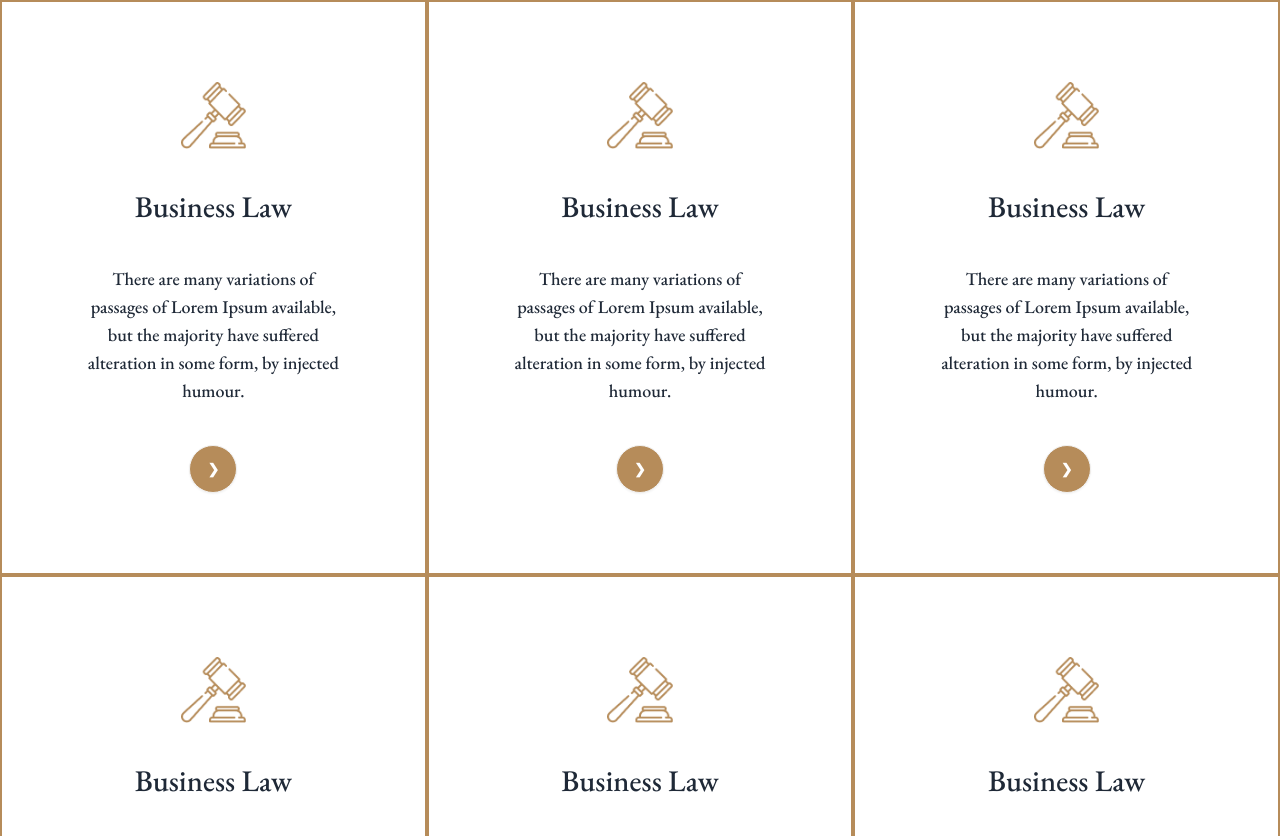
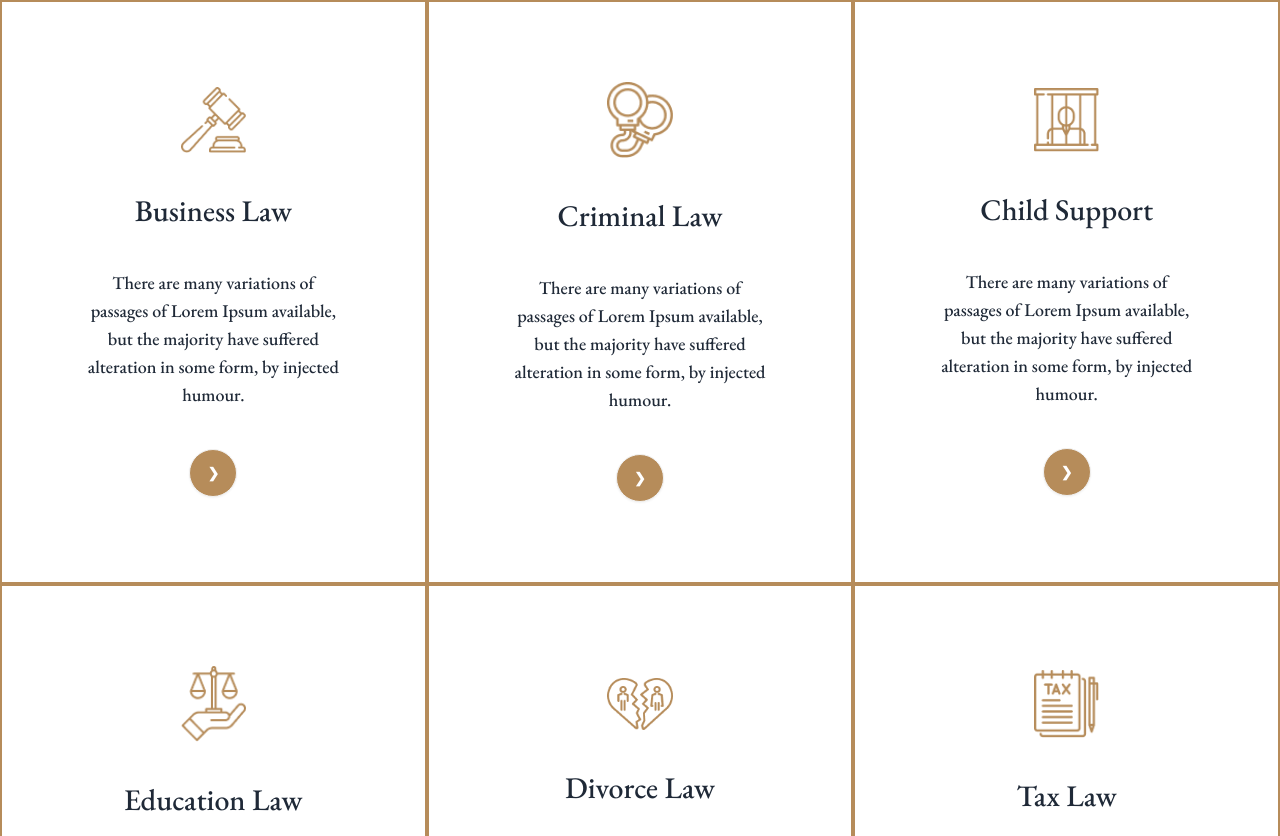
Before and after one commit to Arif-Rabbani-188/Legal_Solution_web, a plain HTML site: page index.html in a window 1280 px wide. Shown: the part 1028-1864 px from the top of the page. Drawn offline with nearby package versions, Linux system fonts and the light colour scheme.

Commit message:
card section is updated

```diff
--- a/index.html
+++ b/index.html
@@ -142,7 +142,7 @@
             <p class="text-xl text-gray-500 text-center mb-5">There are many variations of passages of Lorem Ipsum
                 available, but the majority have <br> suffered alteration
                 in some form, by injected humour.</p>
-            <div class="grid grid-cols-1 md:grid-cols-2 lg:grid-cols-3">
+            <div class="grid gap-5 md:gap-0 grid-cols-1 md:grid-cols-2 lg:grid-cols-3">
                 <div
                     class="card border-[#B68C5A] border-2 rounded-none px-20 flex flex-col items-center justify-center py-20 gap-10">
                     <img class="w-1/4" src="images/business.png" alt="">
@@ -153,40 +153,40 @@
                 </div>
                 <div
                     class="card border-[#B68C5A] border-2 rounded-none px-20 flex flex-col items-center justify-center py-20 gap-10">
-                    <img class="w-1/4" src="images/business.png" alt="">
-                    <h1 class="text-3xl text-center">Business Law</h1>
+                    <img class="w-1/4 h-1/4" src="images/criminal.png" alt="">
+                    <h1 class="text-3xl text-center">Criminal Law</h1>
                     <p class="text-lg text-center">There are many variations of passages of Lorem Ipsum available, but
                         the majority have suffered alteration in some form, by injected humour.</p>
                     <a href="#slide1" class="btn btn-circle bg-[#B68C5A] text-white">❯</a>
                 </div>
                 <div
                     class="card border-[#B68C5A] border-2 rounded-none px-20 flex flex-col items-center justify-center py-20 gap-10">
-                    <img class="w-1/4" src="images/business.png" alt="">
-                    <h1 class="text-3xl text-center">Business Law</h1>
+                    <img class="w-1/4" src="images/child.png" alt="">
+                    <h1 class="text-3xl text-center">Child Support</h1>
                     <p class="text-lg text-center">There are many variations of passages of Lorem Ipsum available, but
                         the majority have suffered alteration in some form, by injected humour.</p>
                     <a href="#slide1" class="btn btn-circle bg-[#B68C5A] text-white">❯</a>
                 </div>
                 <div
                     class="card border-[#B68C5A] border-2 rounded-none px-20 flex flex-col items-center justify-center py-20 gap-10">
-                    <img class="w-1/4" src="images/business.png" alt="">
-                    <h1 class="text-3xl text-center">Business Law</h1>
+                    <img class="w-1/4" src="images/education.png" alt="">
+                    <h1 class="text-3xl text-center">Education Law</h1>
                     <p class="text-lg text-center">There are many variations of passages of Lorem Ipsum available, but
                         the majority have suffered alteration in some form, by injected humour.</p>
                     <a href="#slide1" class="btn btn-circle bg-[#B68C5A] text-white">❯</a>
                 </div>
                 <div
                     class="card border-[#B68C5A] border-2 rounded-none px-20 flex flex-col items-center justify-center py-20 gap-10">
-                    <img class="w-1/4" src="images/business.png" alt="">
-                    <h1 class="text-3xl text-center">Business Law</h1>
+                    <img class="w-1/4" src="images/divorce.png" alt="">
+                    <h1 class="text-3xl text-center">Divorce Law</h1>
                     <p class="text-lg text-center">There are many variations of passages of Lorem Ipsum available, but
                         the majority have suffered alteration in some form, by injected humour.</p>
                     <a href="#slide1" class="btn btn-circle bg-[#B68C5A] text-white">❯</a>
                 </div>
                 <div
                     class="card border-[#B68C5A] border-2 rounded-none px-20 flex flex-col items-center justify-center py-20 gap-10">
-                    <img class="w-1/4" src="images/business.png" alt="">
-                    <h1 class="text-3xl text-center">Business Law</h1>
+                    <img class="w-1/4" src="images/tax.png" alt="">
+                    <h1 class="text-3xl text-center">Tax Law</h1>
                     <p class="text-lg text-center">There are many variations of passages of Lorem Ipsum available, but
                         the majority have suffered alteration in some form, by injected humour.</p>
                     <a href="#slide1" class="btn btn-circle bg-[#B68C5A] text-white">❯</a>
```
